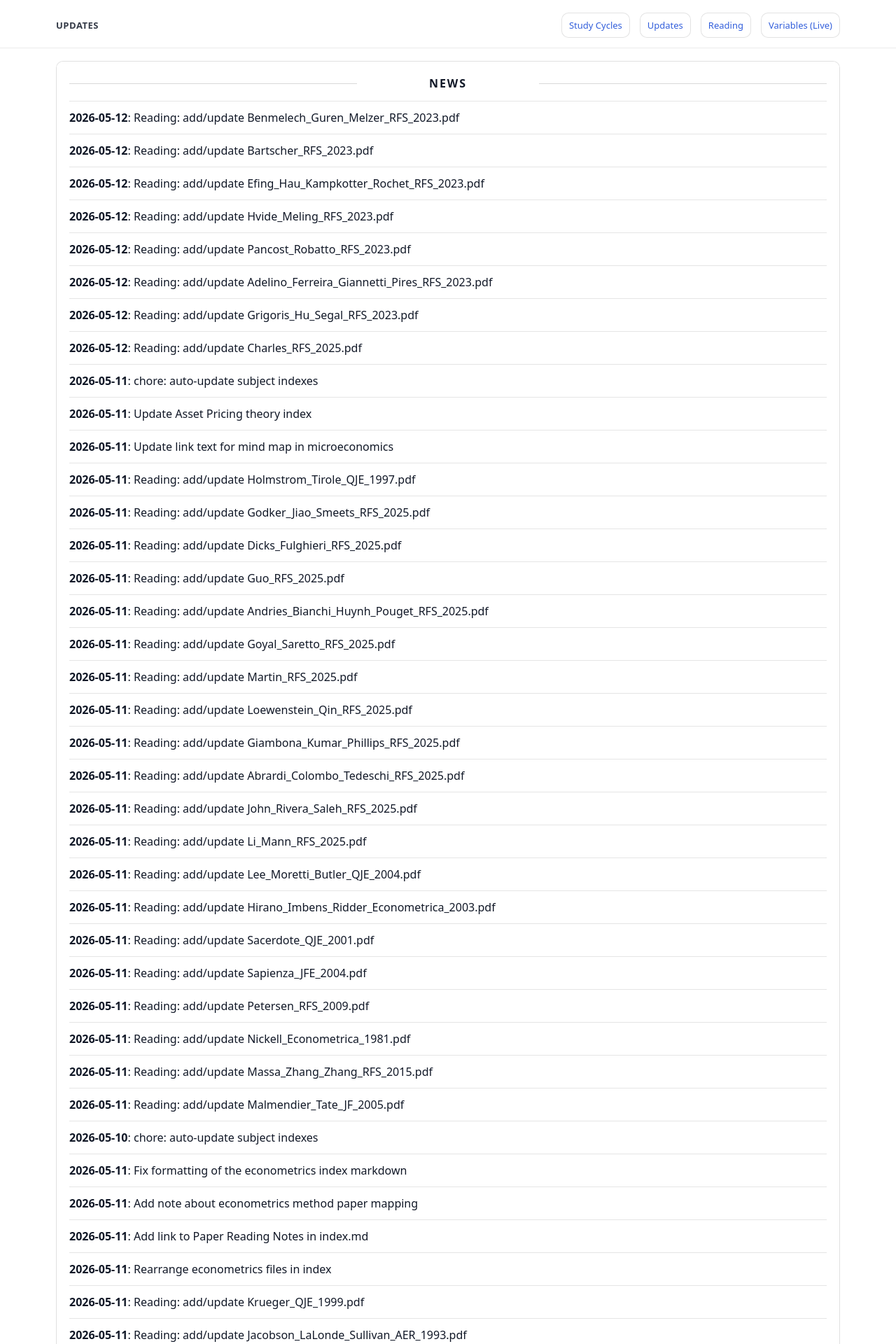
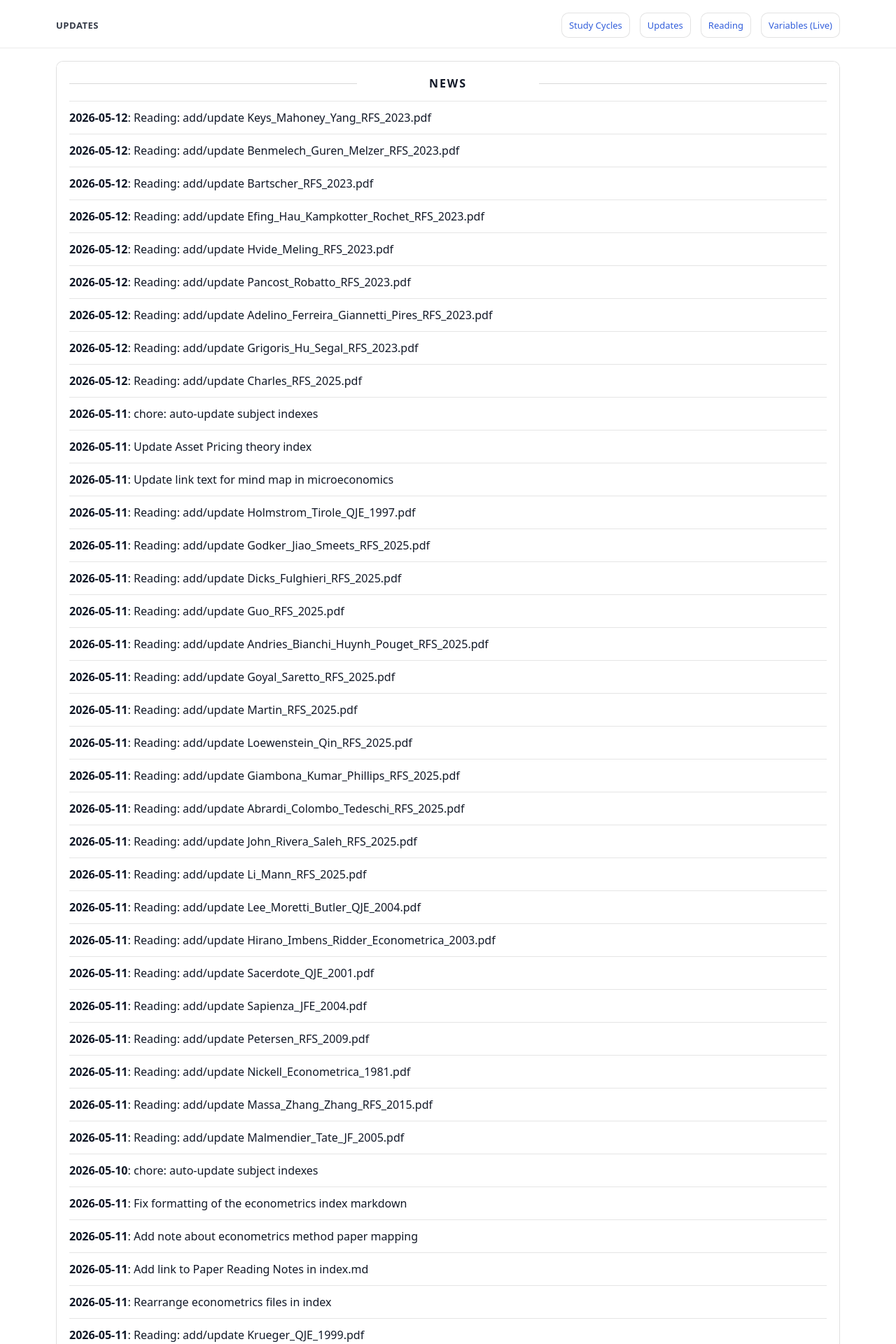
Before and after one commit to yaxinzn/study-archive, a Jekyll site: the page built from updates/index.md, in a window 1280 px wide. Shown: the top 1920 px of the page at 70% size. Built offline with Jekyll 4.4.1, drawn with Linux system fonts in a browser that asks for light colours; some of the changed text lies outside the part shown.

Commit message:
chore: update NEWS feed

```diff
--- a/_data/news.yml
+++ b/_data/news.yml
@@ -1,4 +1,7 @@
 # Auto-generated update history (sorted newest -> oldest). Do not edit manually.
+- ts: "1778538833"
+  date: "2026-05-12"
+  title: "Reading: add/update Keys_Mahoney_Yang_RFS_2023.pdf"
 - ts: "1778538520"
   date: "2026-05-12"
   title: "Reading: add/update Benmelech_Guren_Melzer_RFS_2023.pdf"
```
